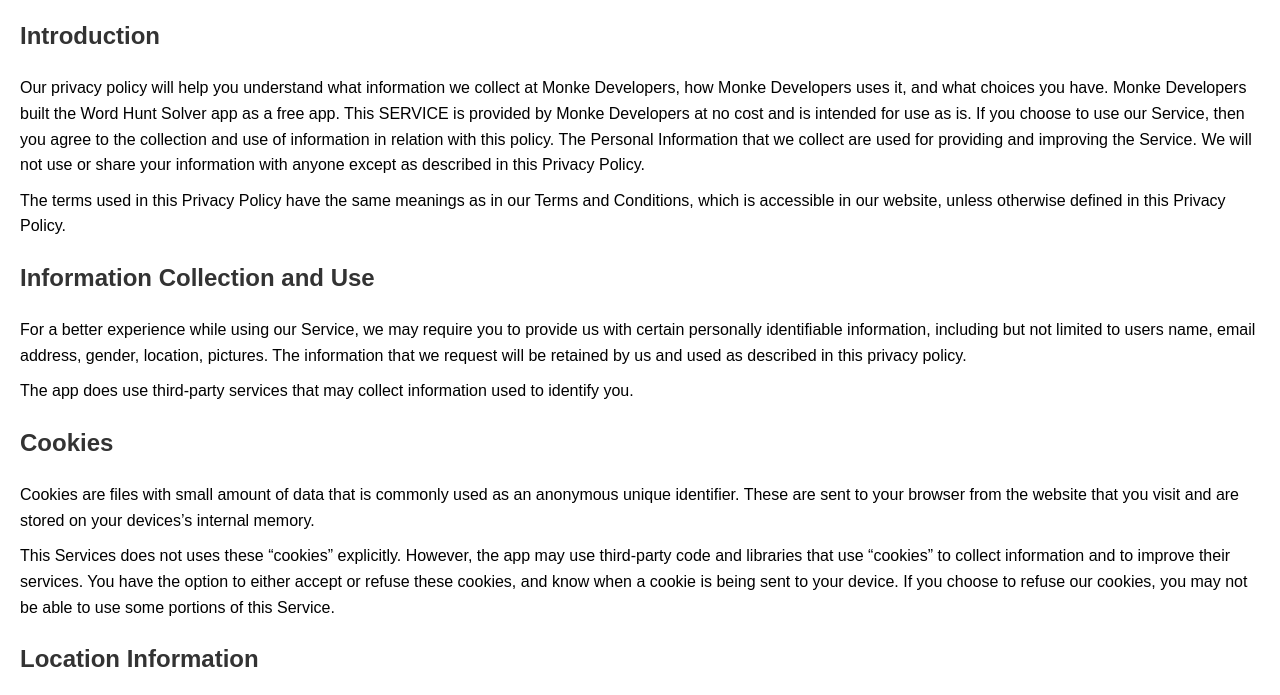
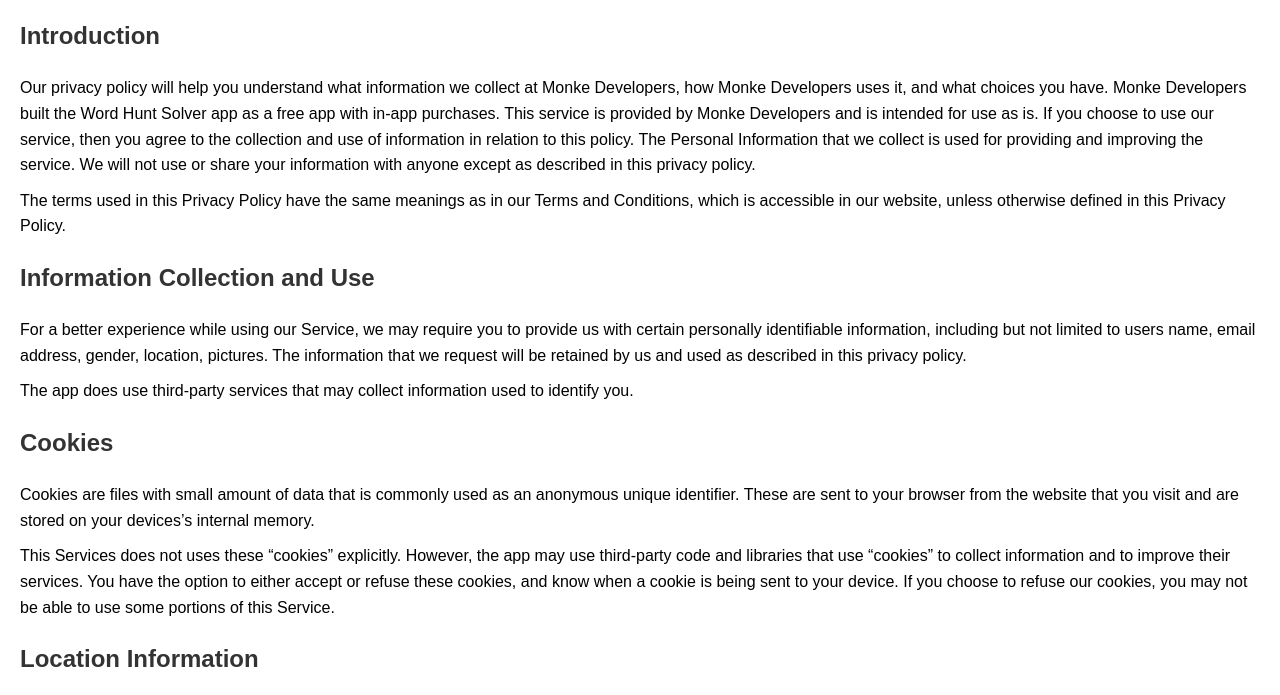
Before and after one commit to zengcoen/WordSolver, a plain HTML site: page privacy-policy.html in a window 1280 px wide. Shown: the part 104-799 px from the top of the page. Drawn offline with Linux system fonts and the light colour scheme.

Commit message:
fix wording

```diff
--- a/privacy-policy.html
+++ b/privacy-policy.html
@@ -32,8 +32,9 @@
     <h1>Privacy Policy</h1>
     <h2>Introduction</h2>
     <p>
-        Our privacy policy will help you understand what information we collect at Monke Developers, how Monke Developers uses it, and what choices you have. Monke Developers built the Word Hunt Solver app as a free app. This SERVICE is provided by Monke Developers at no cost and is intended for use as is. If you choose to use our Service, then you agree to the collection and use of information in relation with this policy. The Personal Information that we collect are used for providing and improving the Service. We will not use or share your information with anyone except as described in this Privacy Policy.
+        Our privacy policy will help you understand what information we collect at Monke Developers, how Monke Developers uses it, and what choices you have. Monke Developers built the Word Hunt Solver app as a free app with in-app purchases. This service is provided by Monke Developers and is intended for use as is. If you choose to use our service, then you agree to the collection and use of information in relation to this policy. The Personal Information that we collect is used for providing and improving the service. We will not use or share your information with anyone except as described in this privacy policy.
     </p>
+
     <p>
         The terms used in this Privacy Policy have the same meanings as in our Terms and Conditions, which is accessible in our website, unless otherwise defined in this Privacy Policy.
     </p>
```
Also changed, not shown: 1 other file.
